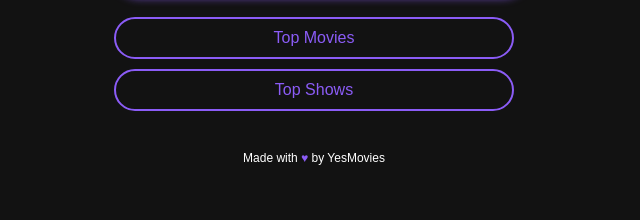
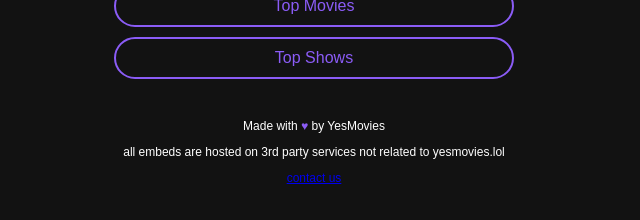
Before and after one commit to vanillakol/glowform, a website: page public/index.html in a window 1280 px wide. Shown: the part 400-620 px from the top of the page, without its empty margins (326-966 px from the left). Drawn offline with Linux system fonts and the light colour scheme.

Commit message:
Update index.html

```diff
--- a/public/index.html
+++ b/public/index.html
@@ -145,6 +145,8 @@
 
     <footer>
         Made with <span>♥</span> by YesMovies
+        <p>all embeds are hosted on 3rd party services not related to yesmovies.lol</p>
+        <p><a href='https://web.telegram.org/k/#@atmwhale'>contact us</a></p>
     </footer>
 
     <script>
```
